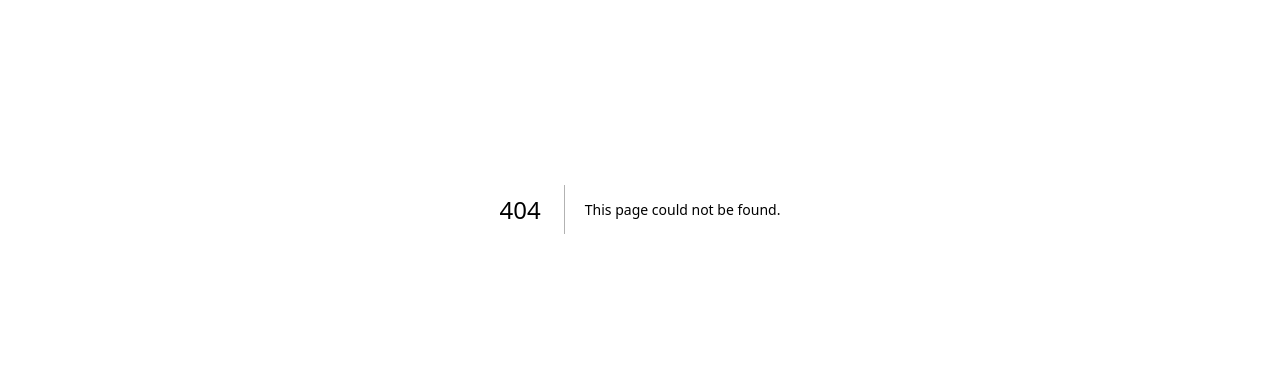
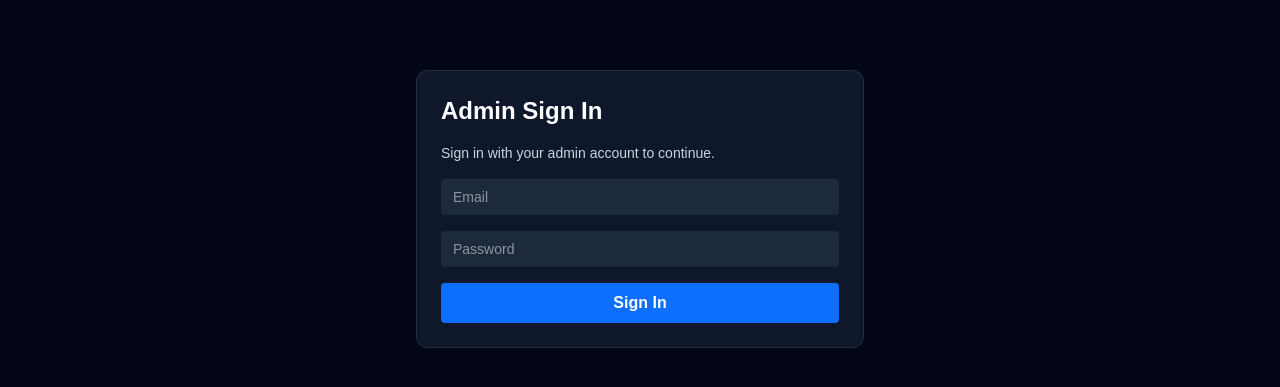
Before and after one commit to chiscookeke11/roarhub-v2, a Next.js app: page /admin/startups-panel in a window 1280 px wide. Before the commit this address had no page. Shown: the part 259-646 px from the top of the page. Built offline with nearby package versions, Linux system fonts and the light colour scheme; no server answers.

Commit message:
Set up authenticated admin dashboard shell

```diff
--- /dev/null
+++ b/app/admin/layout.tsx
@@ -0,0 +1,83 @@
+"use client";
+
+import { useEffect, useMemo, useState } from "react";
+import Link from "next/link";
+import { User } from "@supabase/supabase-js";
+import { UpClient } from "@/utils/supabase/client";
+import AdminAuthModal from "@/components/admin/AdminAuthModal";
+
+const ALLOWED_ADMINS = [
+  "chiscookeke11@gmail.com",
+  "uzodinma.ofoegbuna@unn.edu.ng",
+  "team@lionsciencepark.com",
+  "lionscienceparkunn1@gmail.com",
+  "denis.ekeh@unn.edu.ng",
+];
+
+export default function AdminLayout({ children }: { children: React.ReactNode }) {
+  const supabase = useMemo(() => UpClient(), []);
+  const [user, setUser] = useState<User | null>(null);
+  const [loading, setLoading] = useState(true);
+
+  useEffect(() => {
+    const getUser = async () => {
+      const { data, error } = await supabase.auth.getUser();
+      if (error) {
+        console.error("Auth check failed:", error.message);
+      }
+      setUser(data.user ?? null);
+      setLoading(false);
+    };
+
+    getUser();
+
+    const { data: authListener } = supabase.auth.onAuthStateChange((_event, session) => {
+      setUser(session?.user ?? null);
+    });
+
+    return () => {
+      authListener.subscription.unsubscribe();
+    };
+  }, [supabase]);
+
+  const handleSignOut = async () => {
+    const { error } = await supabase.auth.signOut();
+    if (error) {
+      console.error("Sign-out error:", error.message);
+      return;
+    }
+
+    setUser(null);
+  };
+
+  if (loading) return <div className="flex min-h-screen items-center justify-center text-[#0e6efd]">Checking authentication...</div>;
+  if (!user) return <AdminAuthModal />;
+  if (!ALLOWED_ADMINS.includes(user.email ?? "")) {
+    return (
+      <div className="flex min-h-screen flex-col items-center justify-center gap-3 px-4 text-center">
+        <h2 className="text-xl font-semibold text-red-600">Unauthorized Access</h2>
+        <p className="max-w-md text-sm text-slate-600">This account does not have permission to access the admin dashboard.</p>
+        <button onClick={handleSignOut} className="rounded bg-[#0e6efd] px-5 py-2 text-sm text-white">Sign Out</button>
+      </div>
+    );
+  }
+
+  return (
+    <div className="min-h-screen bg-white">
+      <header className="sticky top-0 z-10 border-b border-[#0e6efd]/20 bg-[#f7fcfe]">
+        <div className="mx-auto flex max-w-7xl flex-wrap items-center justify-between gap-3 px-5 py-4">
+          <h1 className="text-sm font-semibold text-[#0e6efd]">Welcome, <span className="font-normal">{user.email}</span></h1>
+          <button onClick={handleSignOut} className="rounded bg-[#0e6efd] px-3 py-2 text-xs text-white">Sign Out</button>
+        </div>
+        <nav className="overflow-x-auto bg-slate-100">
+          <div className="mx-auto flex w-fit min-w-full gap-3 px-5 py-3">
+            <Link href="/admin/events" className="rounded bg-[#0e6efd] px-4 py-2 text-sm text-white">Events Control Panel</Link>
+            <Link href="/admin/tenants-panel" className="rounded bg-[#0e6efd] px-4 py-2 text-sm text-white">Tenants Control Panel</Link>
+            <Link href="/admin/startups-panel" className="rounded bg-[#0e6efd] px-4 py-2 text-sm text-white">Startups Control Panel</Link>
+          </div>
+        </nav>
+      </header>
+      {children}
+    </div>
+  );
+}
--- /dev/null
+++ b/app/admin/startups-panel/page.tsx
@@ -0,0 +1,8 @@
+export default function StartupsPanelPage() {
+  return (
+    <main className="min-h-[70vh] px-[5%] py-10">
+      <h2 className="text-2xl font-semibold text-[#0e6efd]">Startups Control Panel</h2>
+      <p className="mt-4 text-slate-600">This panel is set up and ready for startup CRUD integration.</p>
+    </main>
+  );
+}
--- /dev/null
+++ b/app/admin/tenants-panel/page.tsx
@@ -0,0 +1,8 @@
+export default function TenantsPanelPage() {
+  return (
+    <main className="min-h-[70vh] px-[5%] py-10">
+      <h2 className="text-2xl font-semibold text-[#0e6efd]">Tenants Control Panel</h2>
+      <p className="mt-4 text-slate-600">This panel is set up and ready for tenant CRUD integration.</p>
+    </main>
+  );
+}
--- /dev/null
+++ b/components/admin/AdminAuthModal.tsx
@@ -0,0 +1,61 @@
+"use client";
+
+import { FormEvent, useState } from "react";
+import { UpClient } from "@/utils/supabase/client";
+
+export default function AdminAuthModal() {
+  const supabase = UpClient();
+  const [email, setEmail] = useState("");
+  const [password, setPassword] = useState("");
+  const [loading, setLoading] = useState(false);
+  const [error, setError] = useState<string | null>(null);
+
+  const handleSubmit = async (e: FormEvent) => {
+    e.preventDefault();
+    setLoading(true);
+    setError(null);
+
+    const { error: signInError } = await supabase.auth.signInWithPassword({ email, password });
+
+    if (signInError) {
+      setError(signInError.message);
+      setLoading(false);
+      return;
+    }
+
+    setLoading(false);
+  };
+
+  return (
+    <div className="flex min-h-screen items-center justify-center bg-slate-950 px-4 text-white">
+      <form onSubmit={handleSubmit} className="w-full max-w-md space-y-4 rounded-xl border border-white/10 bg-slate-900 p-6">
+        <h1 className="text-2xl font-semibold">Admin Sign In</h1>
+        <p className="text-sm text-slate-300">Sign in with your admin account to continue.</p>
+        <input
+          type="email"
+          required
+          value={email}
+          onChange={(e) => setEmail(e.target.value)}
+          placeholder="Email"
+          className="w-full rounded bg-slate-800 px-3 py-2 text-sm"
+        />
+        <input
+          type="password"
+          required
+          value={password}
+          onChange={(e) => setPassword(e.target.value)}
+          placeholder="Password"
+          className="w-full rounded bg-slate-800 px-3 py-2 text-sm"
+        />
+        {error ? <p className="text-sm text-red-400">{error}</p> : null}
+        <button
+          type="submit"
+          disabled={loading}
+          className="w-full rounded bg-[#0e6efd] py-2 font-semibold disabled:opacity-50"
+        >
+          {loading ? "Signing in..." : "Sign In"}
+        </button>
+      </form>
+    </div>
+  );
+}
```
